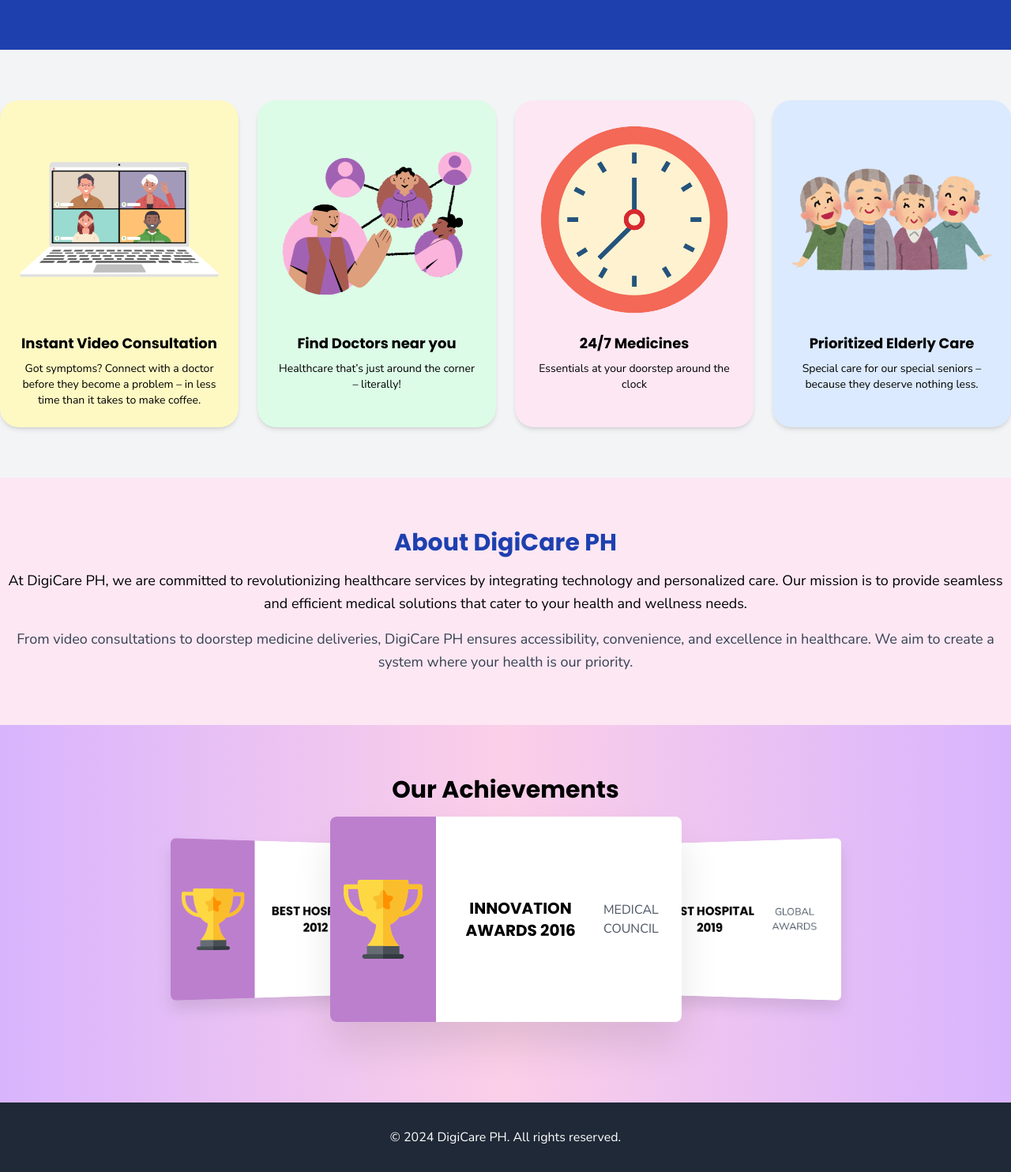
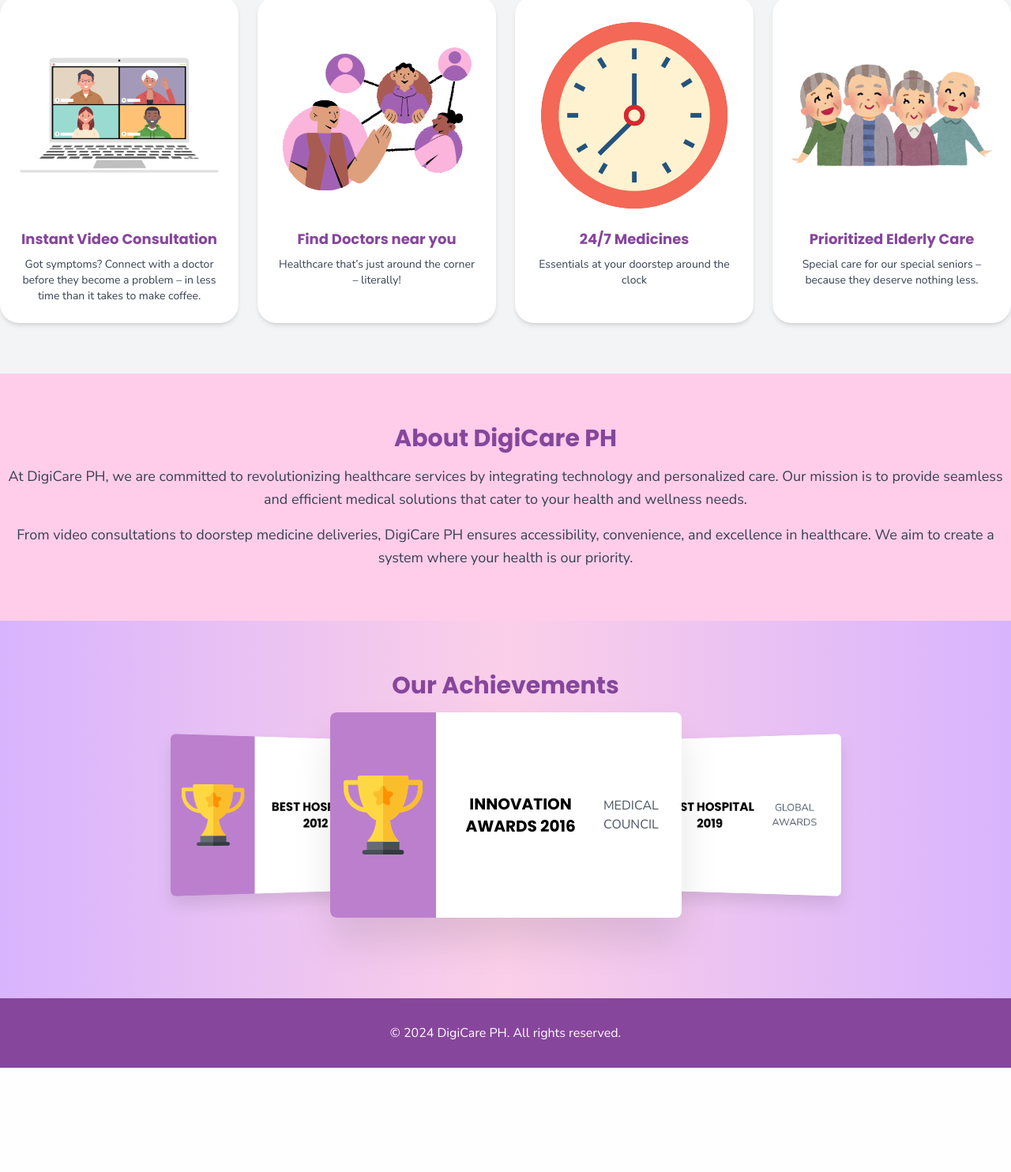
Before and after one commit to 1202DREAMSCAPE/AppointmentSystem, a Django app: page / in a window 1280 px wide. Shown: the part 700-2184 px from the top of the page at 79% size. After the commit the page ends 2052 px from the top, so only its background shows below. Run offline with Django 3.2, Linux system fonts and the light colour scheme; some libraries are stand-ins or nearby versions.

Commit message:
updated view

```diff
--- a/hospital/static/assets/css/custom-styles.css
+++ b/hospital/static/assets/css/custom-styles.css
@@ -1,4 +1,3 @@
-<style>
 /* General styles for body */
 body {
     font-family: 'Nunito Sans', sans-serif;
@@ -65,5 +64,3 @@ h1, h2, h3, h4, h5, h6 {
   .hover-bg-pink:hover {
     background-color: #FB9AD1;
   }
-
-  </style>
--- a/hospital/templates/hospital/Home/home.html
+++ b/hospital/templates/hospital/Home/home.html
@@ -8,6 +8,7 @@
   <title>Healthcare Landing Page</title>
   <script src="https://cdn.tailwindcss.com"></script>
   <link href="https://fonts.googleapis.com/css2?family=Poppins:wght@400;600;700&family=Nunito+Sans:wght@400;600&display=swap" rel="stylesheet">
+  <link rel="stylesheet" href="{% static 'assets/css/custom-styles.css' %}">
   <style>
     body {
       font-family: 'Nunito Sans', sans-serif;
@@ -64,53 +65,60 @@
   {% include "hospital/Home/nav_main.html" %}
 
   <!-- Hero Section -->
-  <section class="bg-blue-800 text-white py-16">
-    <div class="container mx-auto flex flex-col lg:flex-row items-center">
-      <div class="lg:w-1/2">
-        <h1 class="text-4xl lg:text-6xl font-bold">DigiCare PH</h1>
-        <p class="mt-4 text-lg">Healthcare, Redefined.</p>
-        <p class="mt-2 text-sm">Say goodbye to long queues and hello to instant care. DigiCare PH is your digital partner in health and wellness.</p>
-        <button class="mt-6 bg-pink-500 text-white py-3 px-6 rounded-lg hover:bg-pink-600">Book an Appointment Now!</button>
-      </div>
-      <div class="lg:w-1/2 mt-10 lg:mt-0">
-        <img src="{% static 'assets/img/.png' %}" alt="Doctor" class="w-full">
-      </div>
-    </div>
-  </section>
-
-<!-- Features Section -->
-<section class="py-16">
-	<div class="container mx-auto grid grid-cols-1 md:grid-cols-4 gap-6">
-	  <div class="bg-yellow-100 p-6 rounded-3xl text-center shadow-md transform hover:scale-105 hover:shadow-lg transition duration-300">
-		<img src="{% static 'assets/img/vidcon.png' %}" alt="Video Consultation" class=" mx-auto">
-		<h3 class="mt-4 font-bold text-lg">Instant Video Consultation</h3>
-		<p class="text-sm mt-2">Got symptoms? Connect with a doctor before they become a problem – in less time than it takes to make coffee.</p>
-	  </div>
-	  <div class="bg-green-100 p-6 rounded-3xl text-center shadow-md transform hover:scale-105 hover:shadow-lg transition duration-300">
-		<img src="{% static 'assets/img/docnear.png' %}" alt="Find Doctors" class=" mx-auto">
-		<h3 class="mt-4 font-bold text-lg">Find Doctors near you</h3>
-		<p class="text-sm mt-2">Healthcare that’s just around the corner – literally!</p>
-	  </div>
-	  <div class="bg-pink-100 p-6 rounded-3xl text-center shadow-md transform hover:scale-105 hover:shadow-lg transition duration-300">
-		<img src="{% static 'assets/img/247.png' %}" alt="Medicines" class=" mx-auto">
-		<h3 class="mt-4 font-bold text-lg">24/7 Medicines</h3>
-		<p class="text-sm mt-2">Essentials at your doorstep around the clock</p>
-	  </div>
-	  <div class="bg-blue-100 p-6 rounded-3xl text-center shadow-md transform hover:scale-105 hover:shadow-lg transition duration-300">
-		<img src="{% static 'assets/img/elderly.png' %}" alt="Lab Tests" class="mx-auto">
-		<h3 class="mt-4 font-bold text-lg">Prioritized Elderly Care</h3>
-		<p class="text-sm mt-2">Special care for our special seniors – because they deserve nothing less.</p>
-	  </div>
+<section
+  class="relative text-white px-6 lg:px-16 rounded-b-[6rem] shadow-xl"
+  style="background: linear-gradient(to right, rgba(128, 90, 213, 0.5), rgba(102, 51, 153, 0.8)), url('{% static "assets/img/bgdoc.jpg" %}') no-repeat center center/cover;">
+  <div class="container mx-auto flex flex-col items-center py-28 text-center">
+    <!-- Text Content -->
+    <h1 class="text-5xl lg:text-7xl font-bold leading-tight">
+      DigiCare PH
+    </h1>
+    <p class="mt-4 text-lg lg:text-xl">
+      Healthcare, Redefined.
+    </p>
+    <p class="mt-4 text-sm lg:text-base leading-relaxed max-w-2xl">
+      Say goodbye to long queues and hello to instant care. DigiCare PH is your digital partner in health and wellness.
+    </p>
+    <button
+      class="mt-6 bg-pink text-white py-3 px-8 rounded-full hover:bg-pink-500 shadow-lg transition-transform transform hover:scale-105 duration-250">
+      Book an Appointment Now!
+    </button>
   </div>
 </section>
 
 
 
+  <!-- Features Section -->
+  <section class="py-16">
+    <div class="container mx-auto grid grid-cols-1 md:grid-cols-4 gap-6">
+      <div class="bg-white p-6 rounded-3xl text-center shadow-md transform hover:scale-105 hover:shadow-lg transition duration-300">
+        <img src="{% static 'assets/img/vidcon.png' %}" alt="Video Consultation" class=" mx-auto">
+        <h3 class="mt-4 font-bold text-lg text-purple-dark">Instant Video Consultation</h3>
+        <p class="text-sm mt-2 text-gray-700">Got symptoms? Connect with a doctor before they become a problem – in less time than it takes to make coffee.</p>
+      </div>
+      <div class="bg-white p-6 rounded-3xl text-center shadow-md transform hover:scale-105 hover:shadow-lg transition duration-300">
+        <img src="{% static 'assets/img/docnear.png' %}" alt="Find Doctors" class=" mx-auto">
+        <h3 class="mt-4 font-bold text-lg text-purple-dark">Find Doctors near you</h3>
+        <p class="text-sm mt-2 text-gray-700">Healthcare that’s just around the corner – literally!</p>
+      </div>
+      <div class="bg-white p-6 rounded-3xl text-center shadow-md transform hover:scale-105 hover:shadow-lg transition duration-300">
+        <img src="{% static 'assets/img/247.png' %}" alt="Medicines" class=" mx-auto">
+        <h3 class="mt-4 font-bold text-lg text-purple-dark">24/7 Medicines</h3>
+        <p class="text-sm mt-2 text-gray-700">Essentials at your doorstep around the clock</p>
+      </div>
+      <div class="bg-white p-6 rounded-3xl text-center shadow-md transform hover:scale-105 hover:shadow-lg transition duration-300">
+        <img src="{% static 'assets/img/elderly.png' %}" alt="Lab Tests" class="mx-auto">
+        <h3 class="mt-4 font-bold text-lg text-purple-dark">Prioritized Elderly Care</h3>
+        <p class="text-sm mt-2 text-gray-700">Special care for our special seniors – because they deserve nothing less.</p>
+      </div>
+    </div>
+  </section>
+
   <!-- About Us Section -->
-<section class="py-16 bg-pink-100">
+  <section class="py-16 bg-pink-light">
     <div class="container mx-auto text-center lg:text-center">
-	  <h2 class="text-3xl font-bold text-center text-blue-800">About DigiCare PH</h2>
-	  <p class="mt-4 text-lg text-black-700 leading-relaxed">
+      <h2 class="text-3xl font-bold text-center text-purple-dark">About DigiCare PH</h2>
+      <p class="mt-4 text-lg text-gray-700 leading-relaxed">
         At DigiCare PH, we are committed to revolutionizing healthcare services by integrating technology and personalized care. Our mission is to provide seamless and efficient medical solutions that cater to your health and wellness needs.
       </p>
       <p class="mt-4 text-lg text-gray-700 leading-relaxed">
@@ -119,49 +127,20 @@
     </div>
   </section>
 
-
-
-{% comment %}
-  <!-- Appointment Section -->
-  <section class="bg-white py-16">
-    <div class="container mx-auto">
-      <h2 class="text-3xl font-bold text-center">Book an appointment for an in-clinic consultation</h2>
-      <div class="mt-6 flex justify-center flex-wrap space-x-4 space-y-4">
-        <button class="bg-blue-500 text-white py-2 px-4 rounded-lg hover:bg-blue-600">Orthopedists</button>
-        <button class="bg-green-500 text-white py-2 px-4 rounded-lg hover:bg-green-600">Obesity</button>
-        <button class="bg-yellow-500 text-white py-2 px-4 rounded-lg hover:bg-yellow-600">Neurology</button>
-        <button class="bg-pink-500 text-white py-2 px-4 rounded-lg hover:bg-pink-600">Eye Care</button>
-      </div>
-    </div>
-  </section> {% endcomment %}
-
-</div>
-
   {% include "hospital/Home/testimonials.html" %}
 
+  <!-- Footer -->
+  <footer class="bg-purple-dark text-white py-8">
+    <div class="container mx-auto text-center">
+      <p>&copy; 2024 DigiCare PH. All rights reserved.</p>
     </div>
-<!--   Core JS Files   -->
+  </footer>
+
+  <!-- Core JS Files -->
   <script src="{% static 'assets/js/core/jquery.min.js' %}"></script>
   <script src="{% static 'assets/js/core/popper.min.js' %}"></script>
   <script src="{% static 'assets/js/core/bootstrap-material-design.min.js' %}"></script>
   <script src="https://unpkg.com/default-passive-events"></script>
-<script src="{% static 'assets/js/plugins/perfect-scrollbar.jquery.min.js' %}"></script>
-<!-- Place this tag in your head or just before your close body tag. -->
-<script async defer src="https://buttons.github.io/buttons.js"></script>
-<!--  Google Maps Plugin    -->
-
-<!-- Chartist JS -->
-<script src="{% static 'assets/js/plugins/chartist.min.js' %}"></script>
-<!--  Notifications Plugin    -->
-<script src="{% static 'assets/js/plugins/bootstrap-notify.js' %}"></script>
-<!-- Control Center for Material Dashboard: parallax effects, scripts for the example pages etc -->
-
-  <!-- Footer -->
-  <footer class="bg-gray-800 text-white py-8">
-    <div class="container mx-auto text-center">
-      <p>&copy; 2024 DigiCare PH. All rights reserved.</p>
-    </div>
-  </footer>
 </body>
 
 </html>
```
Lines whose indentation alone changed are shown as unchanged.
